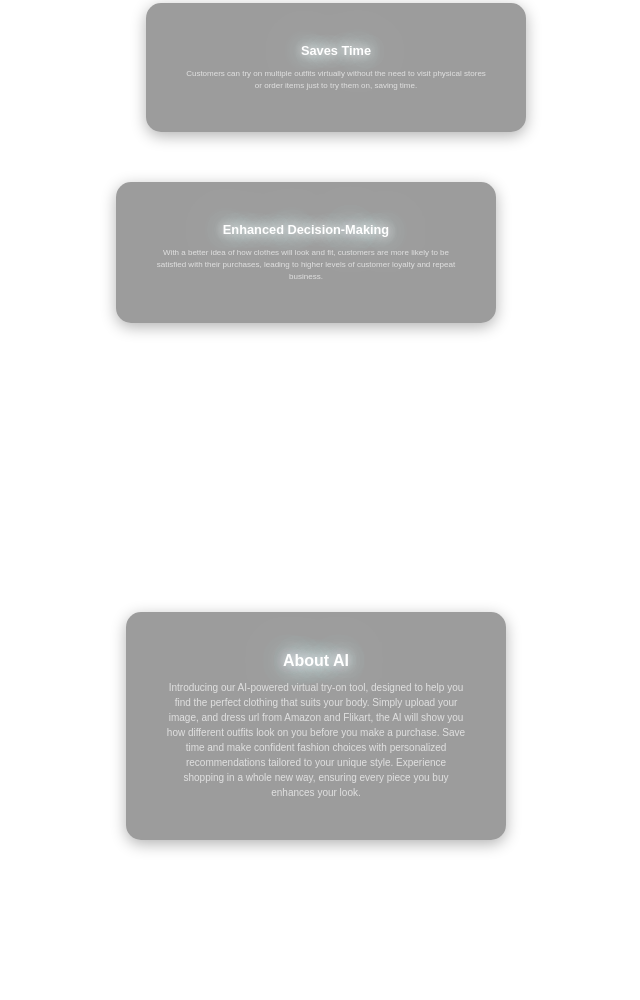
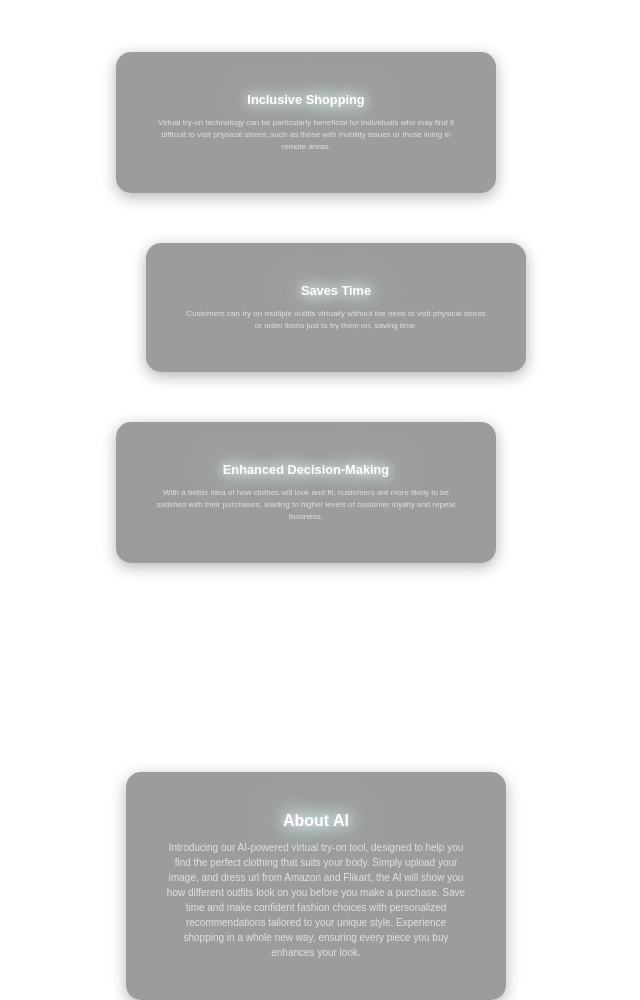
Before and after one commit to Mythesis002/EarnStay, a plain HTML site: page index.html in a window 1280 px wide. Shown: the part 988-1988 px from the top of the page, without its empty margins (324-964 px from the left). Before the commit the page ends 1828 px from the top, so only its background shows below. Drawn offline with Linux system fonts and the light colour scheme.

Commit message:
Update index.html

```diff
--- a/index.html
+++ b/index.html
@@ -214,7 +214,7 @@ width: 100%; /* Ensure it takes the full width of the viewport */
             box-shadow: 0px 1px 5px rgba(0,0,0,0.05);
             transition: all 0.2s;
         }
-        #spinner {
+    zz    #spinner {
             display: none;
             width: 50px;
             height: 50px;
@@ -451,7 +451,7 @@ font-size: 14px;
 /* From Uiverse.io by codebykay101 */
 .containering {
   position: absolute;
-  top: 100%;
+  top: 130%;
   display: grid;
 
   grid-auto-flow:row;
@@ -584,7 +584,7 @@ font-size: 14px;
         <div class="description">With a better idea of how clothes will look and fit, customers are more likely to be satisfied with their purchases, leading to higher levels of customer loyalty and repeat business.</div>
       </div>
 </div>
-<div class="content-container" style="position: absolute; left: 50%; transform: translateX(-50%); top: 200%; font-size: 20px;">
+<div class="content-container" style="position: absolute; left: 50%; transform: translateX(-50%); top: 220%; font-size: 20px;">
     <div class="glowing-text">About AI</div>
     <div class="description">
         Introducing our AI-powered virtual try-on tool, designed to help you find the perfect clothing that suits your body.
```
